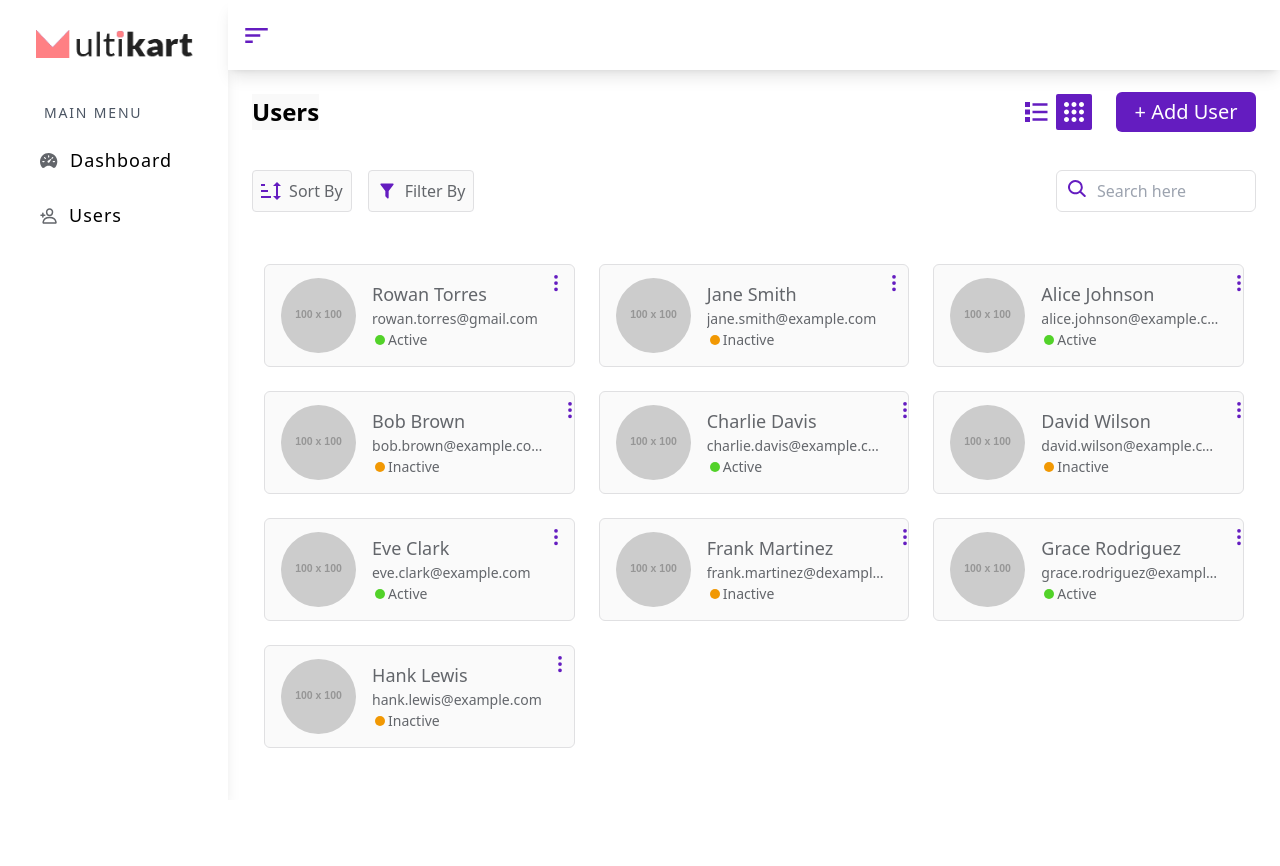
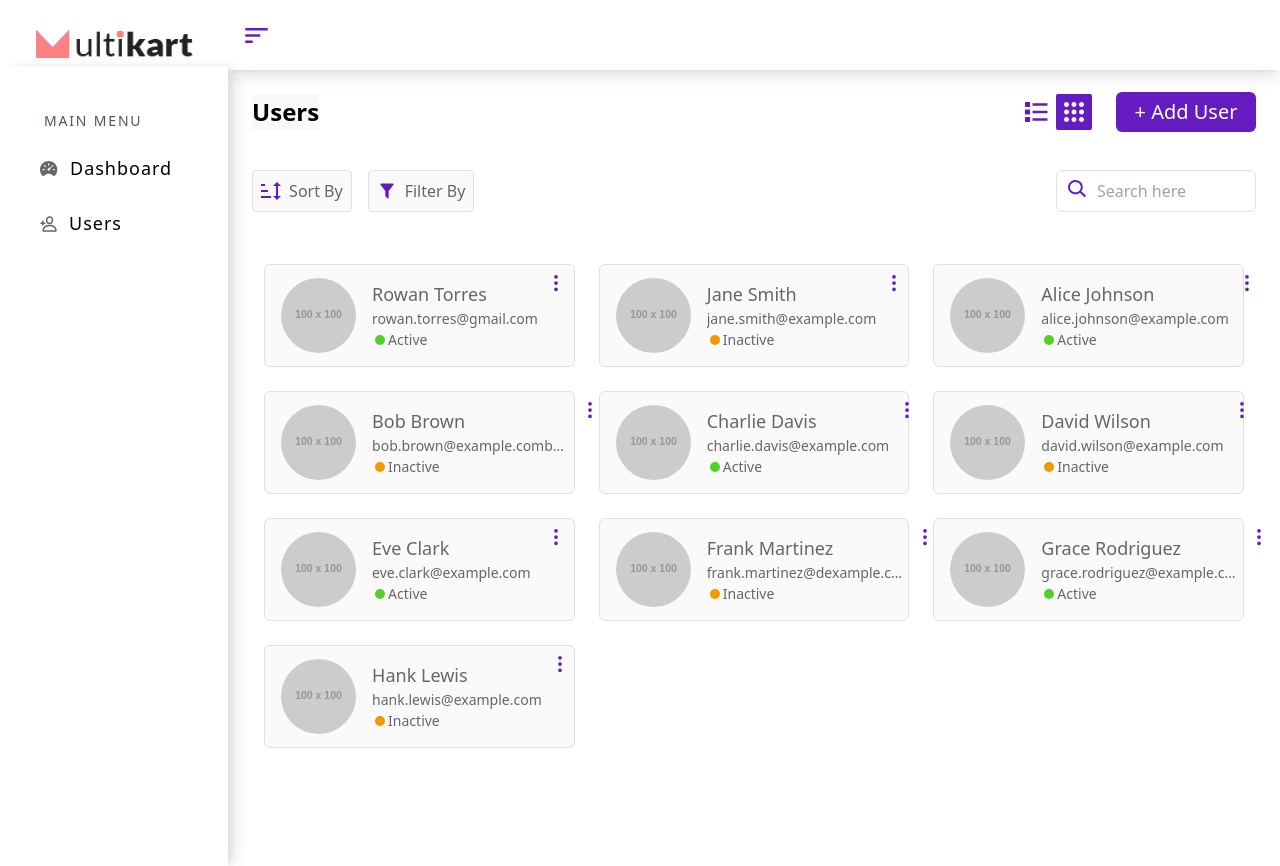
Before and after one commit to HT-shubhams/multikart, a React (Vite) app: page / in a window 1280 px wide. Before the commit the page ends 800 px from the top, so only its background shows below. Built offline with nearby package versions, Linux system fonts and the light colour scheme.

Commit message:
fix: sidebar shadow

```diff
--- a/src/components/Sidebar.jsx
+++ b/src/components/Sidebar.jsx
@@ -4,14 +4,16 @@ import { DashboardIcon, UsersIcon } from "../assets/icons";
 
 const Sidebar = () => {
   return (
-    <div className="bg-white shadow-lg min-h-screen min-w-fit h-auto flex flex-col items-center">
+    <div className="bg-white min-h-screen min-w-fit h-auto flex flex-col items-center z-10">
+      <div className="h-auto min-w-fit mb-2">
         <img
           // className="w-[157px] h-[28px] mt-[30px] ml-5"
           className="w-[157px] h-[28px] mt-[30px]"
           src={imgPath}
           alt="MultiKart_logo"
         />
-
+      </div>
+      <div className="shadow-right-lg min-h-screen min-w-fit h-auto flex flex-col items-center">
         <h1 className="pt-10 my-1 text-[14px] text-gray-600 uppercase self-start ml-11 leading-[21px] tracking-[0.13em]">
           Main Menu
         </h1>
@@ -37,6 +39,7 @@ const Sidebar = () => {
           </div>
         </div>
       </div>
+    </div>
   );
 };
 
--- a/src/components/UserCard.jsx
+++ b/src/components/UserCard.jsx
@@ -16,7 +16,7 @@ export default function UserCard({ user }) {
           {`${user.firstName} ${user.lastName}`}
         </p>
         <p
-          className="font-poppins text-[14px] font-normal leading-[21px] text-left text-ellipsis whitespace-nowrap overflow-hidden max-w-[180px]"
+          className="font-poppins text-[14px] font-normal leading-[21px] text-left text-ellipsis whitespace-nowrap overflow-hidden max-w-[200px]"
           title={user.email}
         >
           {user.email}
--- a/src/index.css
+++ b/src/index.css
@@ -2,3 +2,7 @@
 @tailwind base;
 @tailwind components;
 @tailwind utilities;
+
+::-webkit-scrollbar {
+  display: none;
+}
--- a/tailwind.config.js
+++ b/tailwind.config.js
@@ -5,7 +5,12 @@ module.exports = {
     "./src/**/*.{js,jsx,ts,tsx}", // Adjust according to your project's file structure
   ],
   theme: {
-    extend: {},
+    extend: {
+      boxShadow: {
+        "right-lg":
+          "10px 0 15px -3px rgba(0, 0, 0, 0.1), 6px 0 6px -2px rgba(0, 0, 0, 0.05)",
+      },
+    },
   },
   plugins: [],
 };
```
Lines whose indentation alone changed are shown as unchanged.
